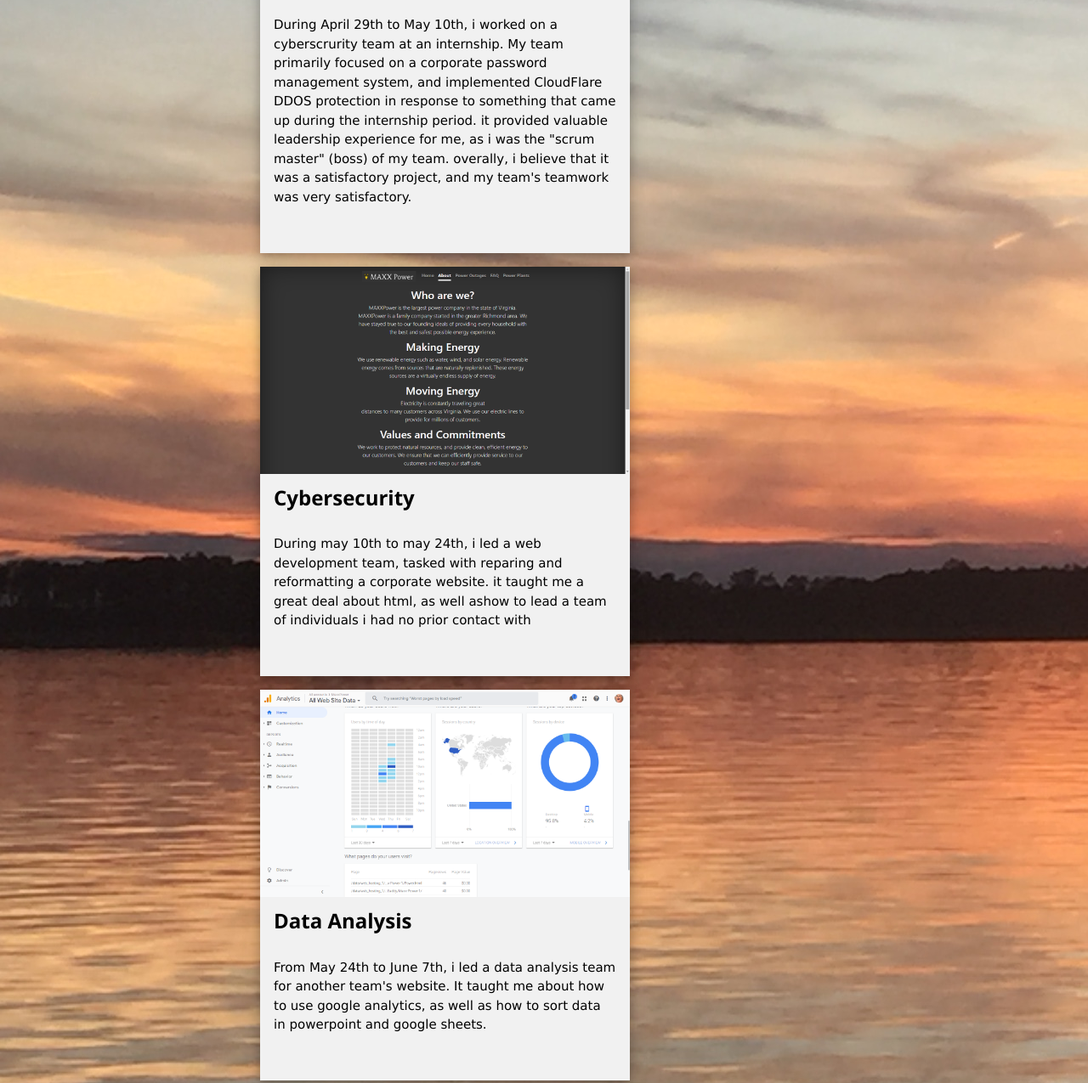
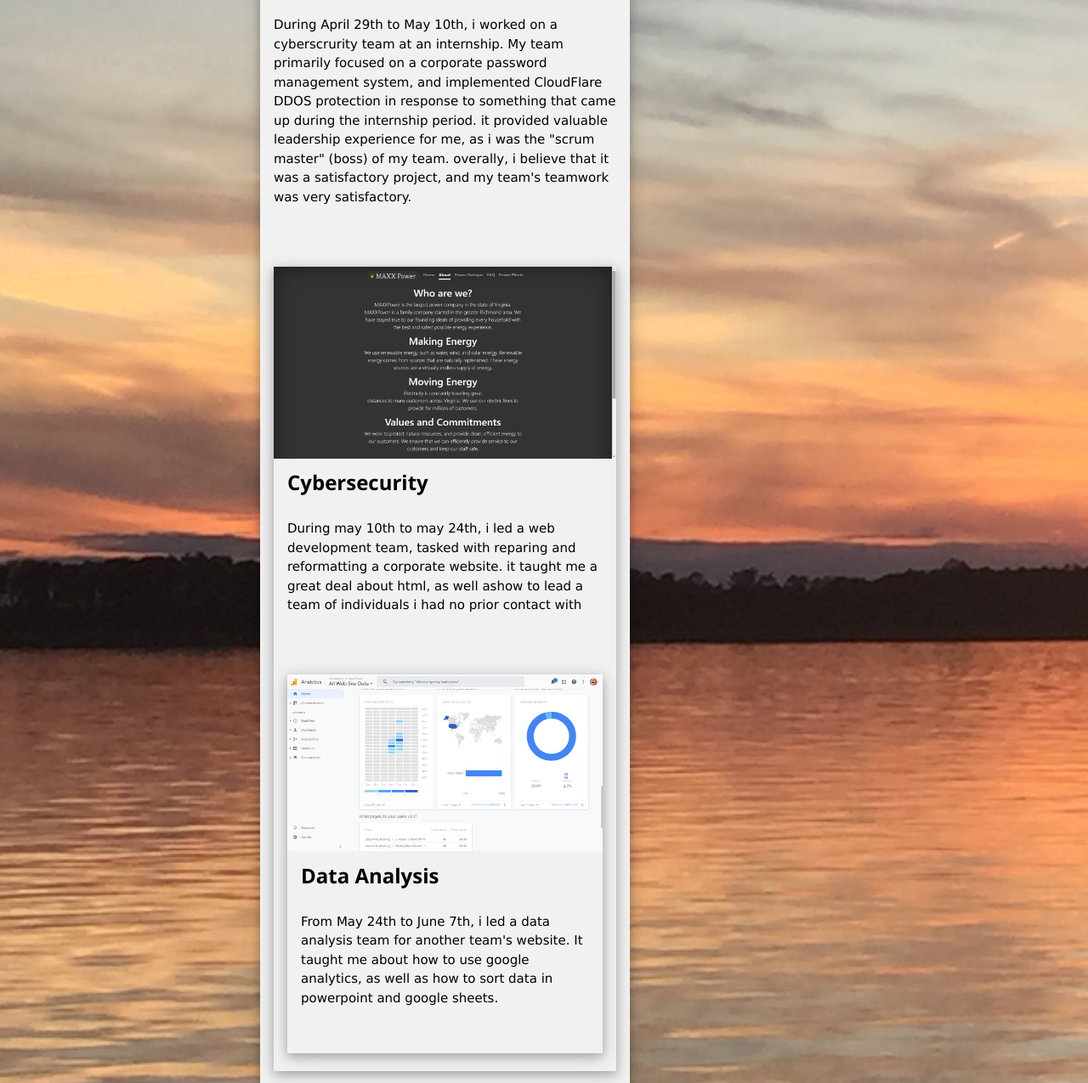
Before and after one commit to meifly/MaxxPower, a plain HTML site: page projects.html in a window 1280 px wide. Shown: the part 395-1670 px from the top of the page at 85% size. Drawn offline with nearby package versions, Linux system fonts and the light colour scheme.

Commit message:
Update projects.html

```diff
--- a/projects.html
+++ b/projects.html
@@ -31,7 +31,7 @@
       <h3><b>Cybersecurity</b></h3>
 
     </div>
-
+<div class="w3-content w3-display-container" style="max-width:700px">
      <div class="w3-container">
       <p>During April 29th to May 10th, i worked on a cyberscrurity team at an internship. My team primarily focused on a corporate password management system, and implemented CloudFlare DDOS protection in response to something that came up during the internship period. it provided valuable leadership experience for me, as i was the "scrum master" (boss) of my team. overally, i believe that it was a satisfactory project, and my team's teamwork was very satisfactory.</p>
       <div class="w3-row">
@@ -42,7 +42,7 @@
       </div>
     </div>
   </div>
-
+<div class="w3-content w3-display-container" style="max-width:700px">
   <!-- Blog entry -->
   <div class="w3-card-4 w3-margin w3-light-gray">
     <img src="maxxpower.png" alt="Dreaming city out of bounds" style="width:100%">
@@ -50,7 +50,7 @@
       <h3><b>Cybersecurity</b></h3>
 
     </div>
-
+<div class="w3-content w3-display-container" style="max-width:700px">
      <div class="w3-container">
       <p>During may 10th to may 24th, i led a web development team, tasked with reparing and reformatting a corporate website. it taught me a great deal about html, as well ashow to lead a team of individuals i had no prior contact with</p>
       <div class="w3-row">
```
